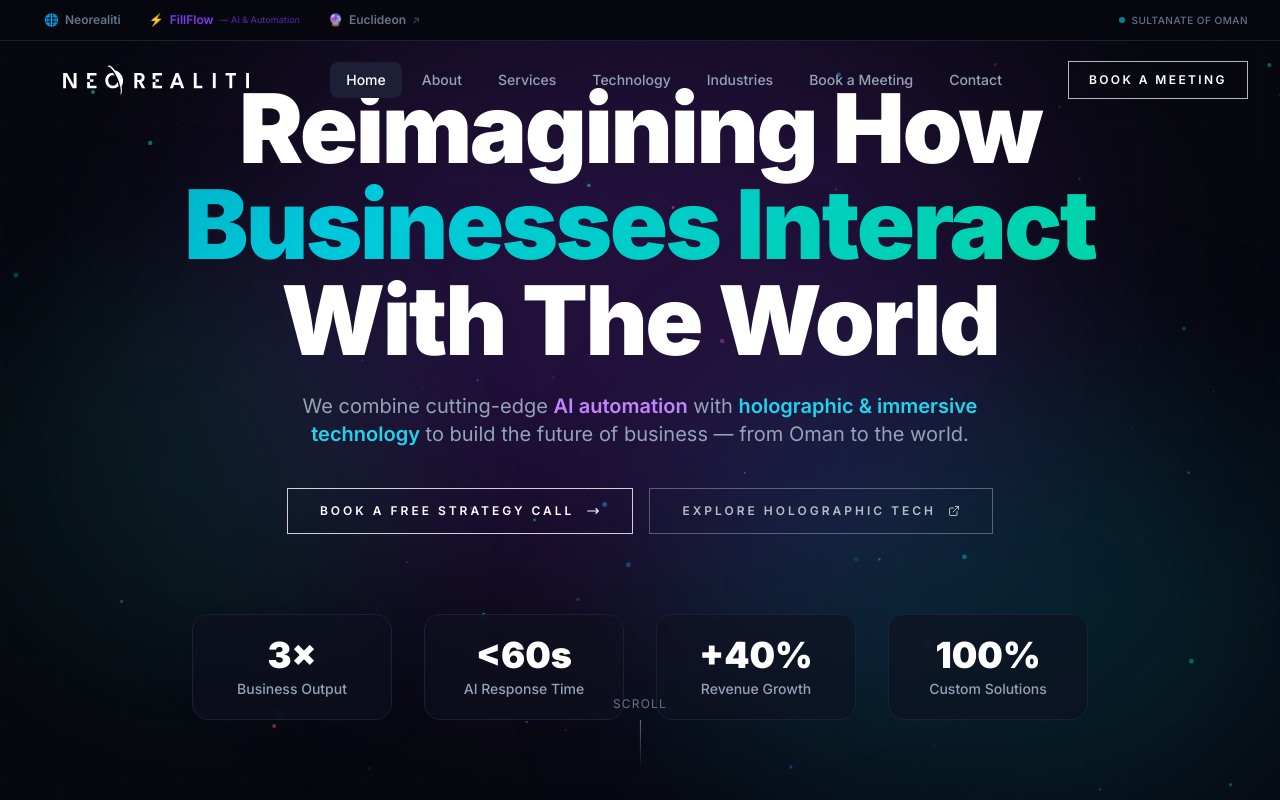
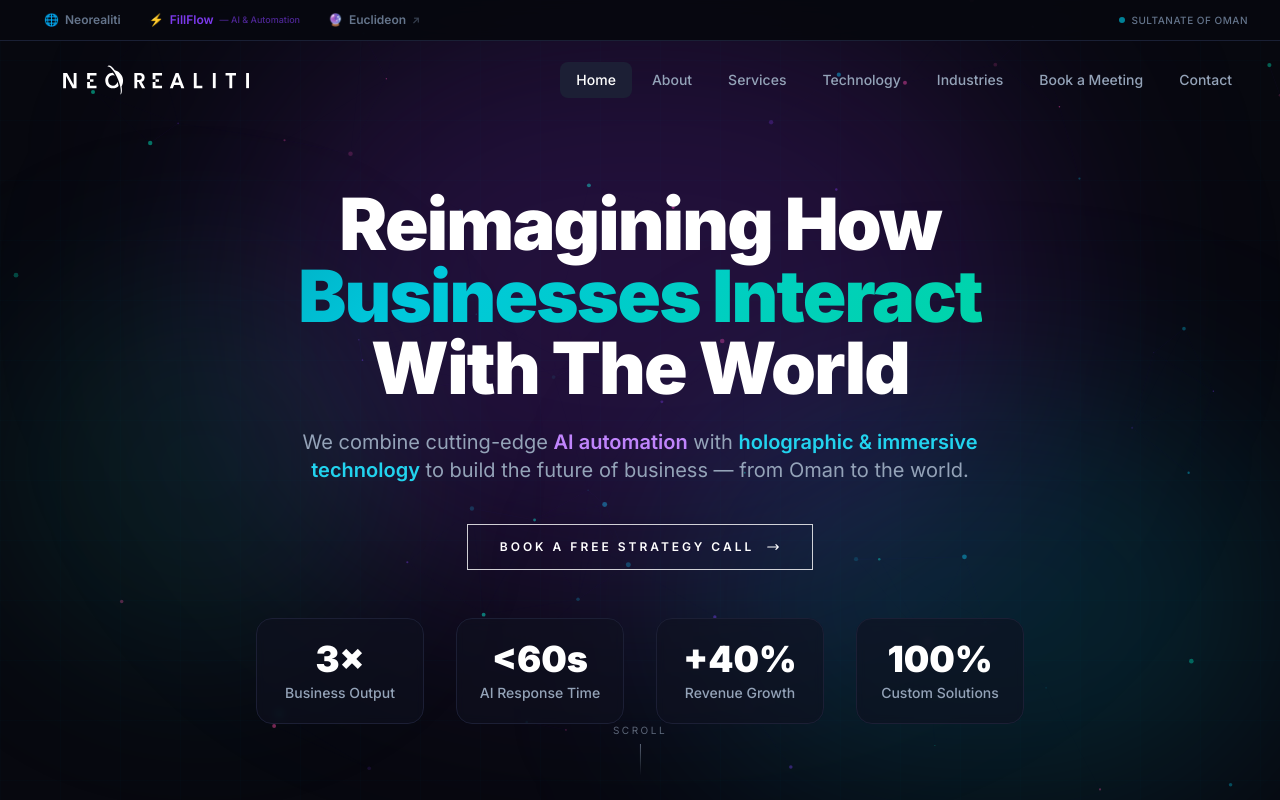
Before and after one commit to Marwanelh/neorealiti-website, a Next.js app: page /fillflow in a window 1280 px wide. Shown: the top 800 px of the page. Built offline with nearby package versions, Linux system fonts and the light colour scheme.

Commit message:
feat(hero): shrink heading, remove duplicate Book a Meeting CTA button, clean up scroll indicator

```diff
--- a/components/Hero.tsx
+++ b/components/Hero.tsx
@@ -112,7 +112,7 @@ export default function Hero() {
   }, [])
 
   return (
-    <section id="home" className="relative min-h-screen flex items-center justify-center overflow-hidden">
+    <section id="home" className="relative min-h-screen flex items-center justify-center overflow-hidden pt-28">
       <canvas ref={canvasRef} className="absolute inset-0 z-0" />
 
       {/* Background gradients */}
@@ -127,7 +127,7 @@ export default function Hero() {
       {/* Content */}
       <div className="relative z-10 max-w-7xl mx-auto px-6 lg:px-8 text-center">
         {/* Main heading */}
-        <h1 className="text-5xl sm:text-6xl lg:text-7xl xl:text-8xl font-black leading-[1.05] tracking-tight mb-6">
+        <h1 className="text-4xl sm:text-5xl lg:text-6xl xl:text-7xl font-black leading-[1.05] tracking-tight mb-6">
           Reimagining How
           <br />
           <span className="holographic">Businesses Interact</span>
@@ -143,7 +143,7 @@ export default function Hero() {
         </p>
 
         {/* CTA buttons */}
-        <div className="flex flex-col sm:flex-row items-center justify-center gap-4 mb-20">
+        <div className="flex flex-col sm:flex-row items-center justify-center gap-4 mb-12">
           <a
             href="#booking"
             className="inline-flex items-center gap-3 px-8 py-3.5 border border-white/80 text-white text-xs font-semibold tracking-[0.25em] uppercase hover:bg-white hover:text-[#07080F] transition-all duration-300"
@@ -151,17 +151,6 @@ export default function Hero() {
             Book A Free Strategy Call
             <svg className="w-3.5 h-3.5" fill="none" stroke="currentColor" viewBox="0 0 24 24">
               <path strokeLinecap="round" strokeLinejoin="round" strokeWidth={2} d="M17 8l4 4m0 0l-4 4m4-4H3" />
-            </svg>
-          </a>
-          <a
-            href="https://www.euclideonme.com"
-            target="_blank"
-            rel="noopener noreferrer"
-            className="inline-flex items-center gap-3 px-8 py-3.5 border border-white/30 text-white/70 text-xs font-semibold tracking-[0.25em] uppercase hover:border-white/70 hover:text-white transition-all duration-300"
-          >
-            Explore Holographic Tech
-            <svg className="w-3 h-3" fill="none" stroke="currentColor" viewBox="0 0 24 24">
-              <path strokeLinecap="round" strokeLinejoin="round" strokeWidth={2} d="M18 13v6a2 2 0 0 1-2 2H5a2 2 0 0 1-2-2V8a2 2 0 0 1 2-2h6M15 3h6v6M10 14L21 3" />
             </svg>
           </a>
         </div>
@@ -180,10 +169,10 @@ export default function Hero() {
         </div>
       </div>
 
-      {/* Scroll indicator — no glitch */}
-      <div className="absolute bottom-8 left-1/2 -translate-x-1/2 z-10 flex flex-col items-center gap-2">
-        <span className="text-xs text-slate-500 uppercase tracking-widest">Scroll</span>
-        <div className="w-px h-12 bg-gradient-to-b from-slate-500 to-transparent" />
+      {/* Scroll indicator */}
+      <div className="absolute bottom-6 left-1/2 -translate-x-1/2 z-20 flex flex-col items-center gap-1.5 opacity-60">
+        <span className="text-[10px] text-slate-400 uppercase tracking-[0.25em]">Scroll</span>
+        <div className="w-px h-8 bg-gradient-to-b from-slate-400 to-transparent" />
       </div>
     </section>
   )
--- a/components/Navigation.tsx
+++ b/components/Navigation.tsx
@@ -73,15 +73,7 @@ export default function Navigation() {
               ))}
             </nav>
 
-            {/* CTA */}
-            <div className="hidden lg:flex items-center gap-4">
-              <a
-                href="#booking"
-                className="px-5 py-2.5 border border-white/70 text-white text-xs font-semibold tracking-[0.2em] uppercase hover:bg-white hover:text-[#07080F] transition-all duration-300"
-              >
-                Book a Meeting
-              </a>
-            </div>
+
 
             {/* Mobile menu button */}
             <button
@@ -116,13 +108,7 @@ export default function Navigation() {
               {link.label}
             </a>
           ))}
-          <a
-            href="#booking"
-            onClick={() => setMenuOpen(false)}
-            className="mt-4 px-6 py-4 border border-white/70 text-white text-sm font-semibold tracking-[0.2em] uppercase text-center hover:bg-white hover:text-[#07080F] transition-all duration-300"
-          >
-            Book a Meeting
-          </a>
+
         </nav>
       </div>
     </>
```
